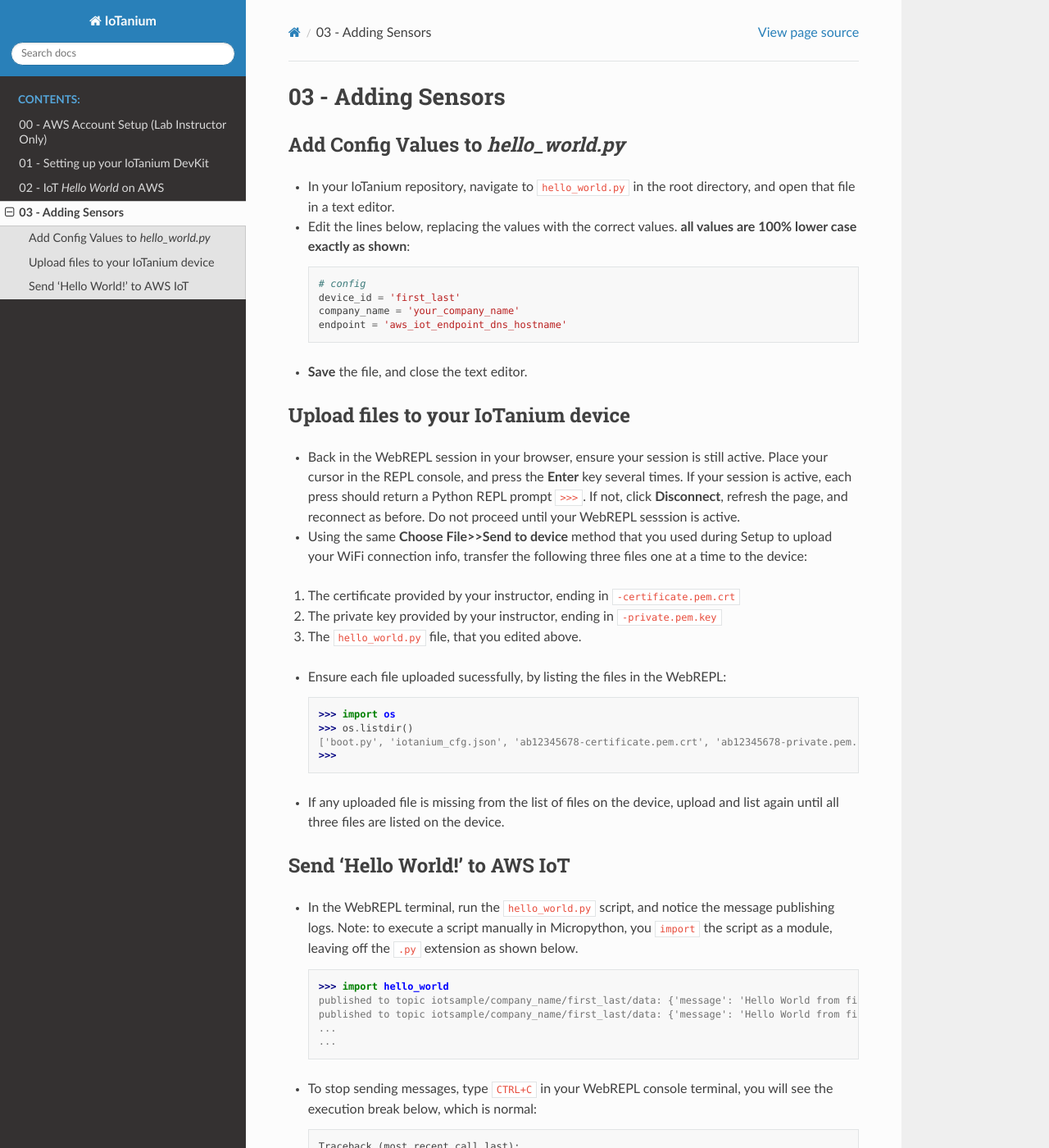
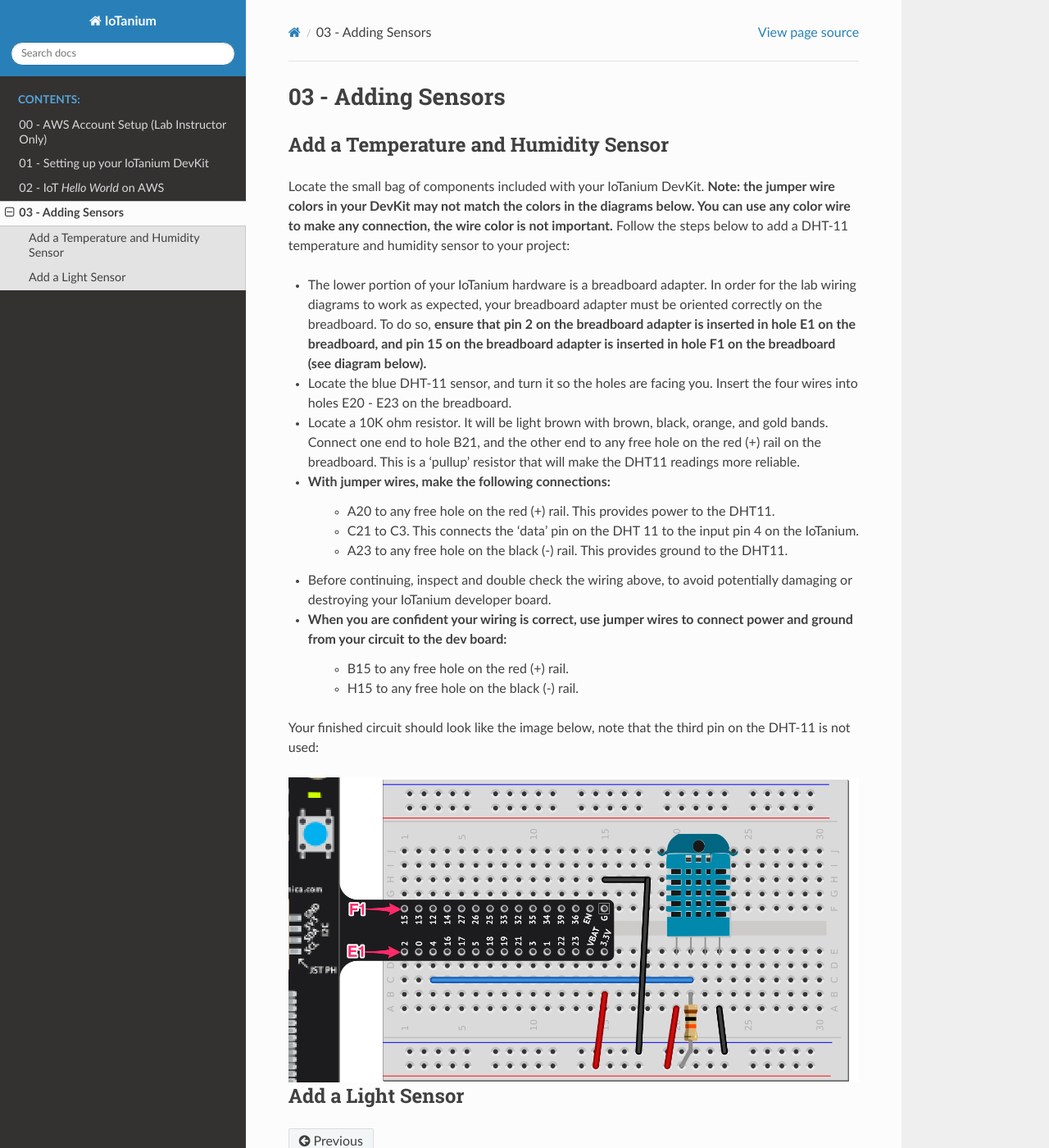
Before and after one commit to mpataws/iotanium, a Sphinx documentation site: the page built from docs/source/adding_sensors/adding_sensors.rst, in a window 1280 px wide and 1400 px high. Shown: the whole window at 82% size. Built offline with Sphinx 7.4.7 and the Read the Docs theme 2.0.0, drawn with Linux system fonts in a browser that asks for light colours; some of the changed text lies outside the part shown.

Commit message:
temp and humidity sensor content

```diff
--- a/docs/source/adding_sensors/adding_sensors.rst
+++ b/docs/source/adding_sensors/adding_sensors.rst
@@ -1,52 +1,29 @@
 03 - Adding Sensors
 ==============
 
-Add Config Values to `hello_world.py`
-~~~~~~~~~~~~~~~~~~~~~~~~~~~~~~~~
-- In your IoTanium repository, navigate to ``hello_world.py`` in the root directory, and open that file in a text editor.
-- Edit the lines below, replacing the values with the correct values.  **all values are 100% lower case exactly as shown**::
+Add a Temperature and Humidity Sensor
+---------------------
+Locate the small bag of components included with your IoTanium DevKit.  **Note: the jumper wire colors in your DevKit may not match the colors in the diagrams below.  You can use any color wire to make any connection, the wire color is not important.**  Follow the steps below to add a DHT-11 temperature and humidity sensor to your project:
 
-    # config
-    device_id = 'first_last'
-    company_name = 'your_company_name'
-    endpoint = 'aws_iot_endpoint_dns_hostname'
+- The lower portion of your IoTanium hardware is a breadboard adapter.  In order for the lab wiring diagrams to work as expected, your breadboard adapter must be oriented correctly on the breadboard.  To do so, **ensure that pin 2 on the breadboard adapter is inserted in hole E1 on the breadboard, and pin 15 on the breadboard adapter is inserted in hole F1 on the breadboard (see diagram below).**
+- Locate the blue DHT-11 sensor, and turn it so the holes are facing you.  Insert the four wires into holes E20 - E23 on the breadboard.
+- Locate a 10K ohm resistor.  It will be light brown with brown, black, orange, and gold bands.  Connect one end to hole B21, and the other end to any free hole on the red (+) rail on the breadboard.  This is a 'pullup' resistor that will make the DHT11 readings more reliable.
+- With jumper wires, make the following connections:
+   - A20 to any free hole on the red (+) rail.  This provides power to the DHT11.
+   - C21 to C3.  This connects the 'data' pin on the DHT 11 to the input pin 4 on the IoTanium.
+   - A23 to any free hole on the black (-) rail.  This provides ground to the DHT11.
 
-- **Save** the file, and close the text editor.
+- Before continuing, inspect and double check the wiring above, to avoid potentially damaging or destroying your IoTanium developer board.
+- When you are confident your wiring is correct, use jumper wires to connect power and ground from your circuit to the dev board:
+   - B15 to any free hole on the red (+) rail.
+   - H15 to any free hole on the black (-) rail.
 
+Your finished circuit should look like the image below, note that the third pin on the DHT-11 is not used:
 
-Upload files to your IoTanium device
-~~~~~~~~~~~~~~~~~~~~~~~~~~~~~~~~
-- Back in the WebREPL session in your browser, ensure your session is still active. Place your cursor in the REPL console, and press the **Enter** key several times.  If your session is active, each press should return a Python REPL prompt ``>>>``.  If not, click **Disconnect**, refresh the page, and reconnect as before.  Do not proceed until your WebREPL sesssion is active.
+.. image:: ../img/temp_humid_breadboard.png
+    :width: 2550px
+    :align: center
+    :alt: img/assembly.png
 
-- Using the same **Choose File>>Send to device** method that you used during Setup to upload your WiFi connection info, transfer the following three files one at a time to the device:
-
-1. The certificate provided by your instructor, ending in ``-certificate.pem.crt``
-2. The private key provided by your instructor, ending in ``-private.pem.key``
-3. The ``hello_world.py`` file, that you edited above.
-
-- Ensure each file uploaded sucessfully, by listing the files in the WebREPL::
-
-    >>> import os
-    >>> os.listdir()
-    ['boot.py', 'iotanium_cfg.json', 'ab12345678-certificate.pem.crt', 'ab12345678-private.pem.key', 'hello_world.py']
-    >>>
-
-- If any uploaded file is missing from the list of files on the device, upload and list again until all three files are listed on the device.
-
-
-Send 'Hello World!' to AWS IoT
-~~~~~~~~~~~~~~~~~~~~~~~~~~~~~~~~
-- In the WebREPL terminal, run the ``hello_world.py`` script, and notice the message publishing logs.  Note: to execute a script manually in Micropython, you ``import`` the script as a module, leaving off the ``.py`` extension as shown below.
-
-    >>> import hello_world
-    published to topic iotsample/company_name/first_last/data: {'message': 'Hello World from first_last'}
-    published to topic iotsample/company_name/first_last/data: {'message': 'Hello World from first_last'}
-    ...
-    ...
-
-- To stop sending messages, type ``CTRL+C`` in your WebREPL console terminal, you will see the execution break below, which is normal::
-
-    Traceback (most recent call last):
-    File "<stdin>", line 2, in <module>
-    KeyboardInterrupt:
-    >>>
+Add a Light Sensor
+---------------------
```
Also changed, not shown: docs/source/img/temp_humid_breadboard.png.
